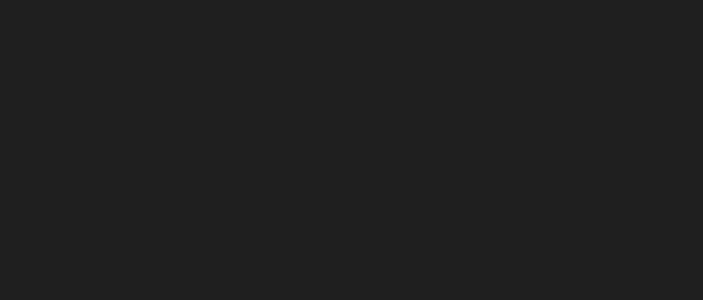
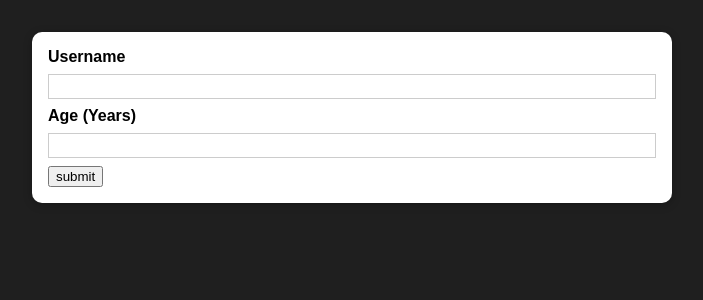
Before and after one commit to rubanero14/React-Lessons-Section8-Building-Complete-Practice-Project, a React (Create React App) app: page / in a window 1280 px wide. Shown: the top 300 px of the page, without its empty margins (288-991 px from the left). Built offline with nearby package versions, Linux system fonts and the light colour scheme.

Commit message:
Adding a re-usable Card Component

```diff
--- a/src/components/UI/Card.js
+++ b/src/components/UI/Card.js
@@ -1,11 +1,20 @@
 import React from "react";
-import "./Card.css";
 
+/*
+    Using CSS modules, import as per JS object method, where styles acts as object [can name anything btw],
+    and access the classes respectively by accessing this object. CSS Modules acts a scoped styled in React, similar to <style scoped></style> in Vue
+*/
+import styles from "./Card.module.css";
+
+// props.children in React is similar to <slot/> in Vue, allows to inject full markup into the component
+// props.className is class props passed down from parent component (if any) to be applied togther with the existing card classes
+/*
+    props.className can be renamed anything like props.classes or props.styles, which depends on the props key passed down into this component from parent component,
+    choosing props.className just to be semanctically correct
+*/
 const Card = (props) => {
   return (
-    <div>
-      <slot />
-    </div>
+    <div className={`${styles.card} ${props.className}`}>{props.children}</div>
   );
 };
 
--- /dev/null
+++ b/src/components/UI/Card.module.css
@@ -0,0 +1,5 @@
+.card {
+    background: #fff;
+    box-shadow: 0 2px 8px 0 rgba(0, 0, 0, 26%);
+    border-radius: 10px;
+}
--- a/src/components/Users/AddUser.js
+++ b/src/components/Users/AddUser.js
@@ -1,5 +1,6 @@
 import React, { useState } from "react";
 import Card from "../UI/Card";
+import styles from "./AddUser.module.css";
 
 const AddUser = (props) => {
   let [userName, setUserName] = useState("");
@@ -14,9 +15,12 @@ const AddUser = (props) => {
     };
     console.log(data);
   };
-
+  /*
+    className can be renamed anything like classes or styles, and passed down into child Card component and access there using
+    props."whatever key name you set here on props", but im choosing className just to be semanctically correct
+  */
   return (
-    <Card>
+    <Card className={styles.input}>
       <form onSubmit={addUserHandler}>
         <label htmlFor="username">Username</label>
         <input
--- /dev/null
+++ b/src/components/Users/AddUser.module.css
@@ -0,0 +1,26 @@
+.input {
+    margin: 2rem auto;
+    padding: 1rem;
+    width: 90%;
+    max-width: 40rem;
+  }
+
+  .input label {
+    display: block;
+    font-weight: bold;
+    margin-bottom: 0.5rem;
+  }
+
+  .input input {
+    font: inherit;
+    display: block;
+    width: 100%;
+    border: 1px solid #ccc;
+    padding: 0.15rem;
+    margin-bottom: 0.5rem;
+  }
+
+  .input input:focus {
+    outline: none;
+    border-color: #4f005f;
+  }
```
Also changed, not shown: src/components/UI/Button.module.css (added, +18 -0 lines), src/components/UI/Button.css (deleted), src/components/UI/Card.css (deleted), src/components/UI/Modal.css (deleted), src/components/UI/Modal.module.css (added), src/components/Users/AddUser.css (deleted).
